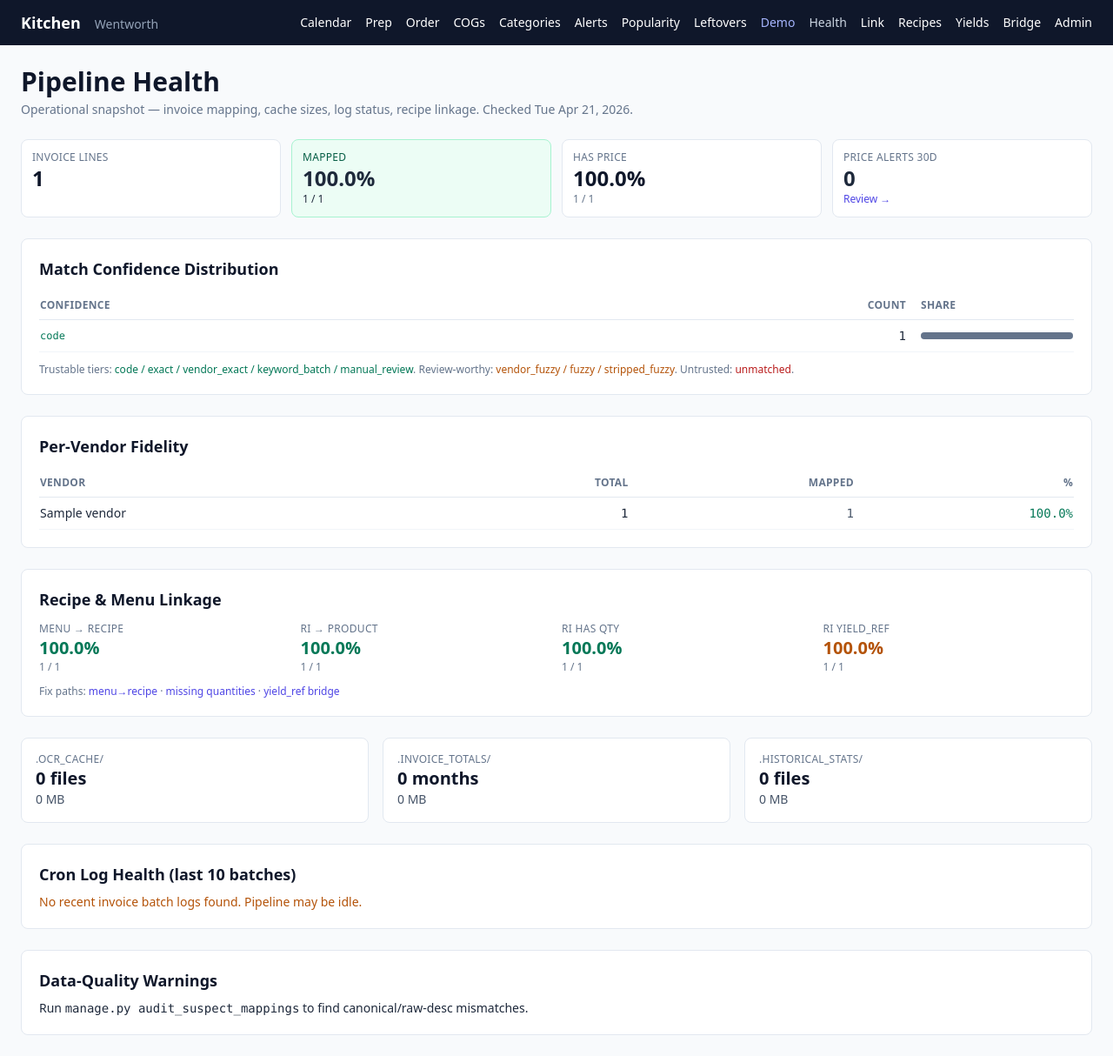
After one commit to seanwil789/Inventory-Management-Project, a Django app: page /pipeline-health/ in a window 1280 px wide. The commit adds this page. Shown: the whole page at 87% size. Run offline with Django 5.2, Linux system fonts and the light colour scheme; a user stored in the database is signed in; tables that the repository leaves empty hold one stand-in row (values such as "Sample post"); some libraries are stand-ins or nearby versions.

Commit message:
Add /pipeline-health/ dashboard — O1 from the audit
Operational at-a-glance for the invoice pipeline. One page covers:

  - Invoice-line counts: total, mapped, has-price, recent price alerts
  - Match-confidence histogram with tier coloring (trustable / review /
    untrusted)
  - Per-vendor fidelity %
  - Recipe linkage KPIs (Menu→Recipe, RI→Product, RI has qty, RI has
    yield_ref) with actionable fix-path links
  - Cache sizes (.ocr_cache, .invoice_totals, .historical_stats)
  - Cron log health — errors flagged in last 10 batch runs
  - Data-quality warnings: unmatched lines, orphan products, + commands
    to run for cleanup

No heavy computation; safe to hit frequently. Added to top nav under
the 'Health' link. Suite unchanged at 156 — this is an analytical view,
tested via smoke render (HTTP 200).

Co-Authored-By: Claude Opus 4.7 (1M context) <noreply@anthropic.com>

```diff
--- a/myapp/templates/myapp/base.html
+++ b/myapp/templates/myapp/base.html
@@ -27,6 +27,7 @@
       <a href="{% url 'popularity_dashboard' %}" class="hover:text-slate-200" title="Aggregated MealService popularity stats">Popularity</a>
       <a href="{% url 'leftovers_view' %}" class="hover:text-slate-200" title="Aging leftovers in the fridge">Leftovers</a>
       <a href="{% url 'demo_ready' %}" class="hover:text-slate-200 text-indigo-300" title="Demo-day readiness checklist">Demo</a>
+      <a href="{% url 'pipeline_health' %}" class="hover:text-slate-200 text-slate-300" title="Invoice pipeline + recipe linkage + cache health">Health</a>
       <a href="{% url 'menu_bulk_link' %}" class="hover:text-slate-200" title="Link freetext menus to recipes">Link</a>
       <a href="{% url 'recipe_list' %}" class="hover:text-slate-200">Recipes</a>
       <a href="{% url 'yield_list' %}" class="hover:text-slate-200">Yields</a>
--- /dev/null
+++ b/myapp/templates/myapp/pipeline_health.html
@@ -0,0 +1,216 @@
+{% extends 'myapp/base.html' %}
+{% block title %}Pipeline Health{% endblock %}
+
+{% block content %}
+<div class="space-y-6">
+
+  <div>
+    <h1 class="text-2xl sm:text-3xl font-semibold text-slate-900">Pipeline Health</h1>
+    <p class="text-sm text-slate-500 mt-1">
+      Operational snapshot — invoice mapping, cache sizes, log status, recipe linkage.
+      Checked {{ today|date:"D M j, Y" }}.
+    </p>
+  </div>
+
+  <!-- KPI row: mapping + price coverage -->
+  <div class="grid grid-cols-2 sm:grid-cols-4 gap-3">
+    <div class="rounded-lg border border-slate-200 bg-white p-3">
+      <div class="text-xs text-slate-500 uppercase tracking-wide">Invoice lines</div>
+      <div class="text-2xl font-bold text-slate-900">{{ total_ili }}</div>
+    </div>
+    <div class="rounded-lg border
+      {% if mapped_pct >= 90 %}border-emerald-200 bg-emerald-50
+      {% elif mapped_pct >= 75 %}border-amber-200 bg-amber-50
+      {% else %}border-red-200 bg-red-50{% endif %} p-3">
+      <div class="text-xs uppercase tracking-wide
+        {% if mapped_pct >= 90 %}text-emerald-800
+        {% elif mapped_pct >= 75 %}text-amber-800
+        {% else %}text-red-800{% endif %}">Mapped</div>
+      <div class="text-2xl font-bold">{{ mapped_pct }}%</div>
+      <div class="text-xs">{{ mapped }} / {{ total_ili }}</div>
+    </div>
+    <div class="rounded-lg border border-slate-200 bg-white p-3">
+      <div class="text-xs text-slate-500 uppercase tracking-wide">Has price</div>
+      <div class="text-2xl font-bold text-slate-900">{{ with_price_pct }}%</div>
+      <div class="text-xs text-slate-500">{{ with_price }} / {{ total_ili }}</div>
+    </div>
+    <div class="rounded-lg border
+      {% if flagged_30d == 0 %}border-slate-200 bg-white{% else %}border-amber-200 bg-amber-50{% endif %} p-3">
+      <div class="text-xs uppercase tracking-wide
+        {% if flagged_30d == 0 %}text-slate-500{% else %}text-amber-800{% endif %}">Price alerts 30d</div>
+      <div class="text-2xl font-bold">{{ flagged_30d }}</div>
+      <div class="text-xs">
+        <a href="{% url 'price_alerts' %}" class="text-indigo-600 hover:underline">Review →</a>
+      </div>
+    </div>
+  </div>
+
+  <!-- Match confidence histogram -->
+  <div class="rounded-lg bg-white border border-slate-200 p-5">
+    <h2 class="text-lg font-semibold text-slate-900 mb-3">Match Confidence Distribution</h2>
+    <table class="w-full text-sm">
+      <thead class="text-xs uppercase text-slate-500 tracking-wide">
+        <tr class="border-b border-slate-200">
+          <th class="text-left py-2">Confidence</th>
+          <th class="text-right py-2">Count</th>
+          <th class="text-left py-2 pl-4">Share</th>
+        </tr>
+      </thead>
+      <tbody>
+        {% for row in confidence_rows %}
+        <tr class="border-b border-slate-100">
+          <td class="py-2 font-mono text-xs
+            {% if row.label == 'code' or row.label == 'vendor_exact' or row.label == 'exact' or row.label == 'keyword_batch' or row.label == 'manual_review' %}text-emerald-700
+            {% elif row.label == 'vendor_fuzzy' or row.label == 'fuzzy' or row.label == 'stripped_fuzzy' %}text-amber-700
+            {% elif row.label == 'unmatched' %}text-red-700
+            {% else %}text-slate-500{% endif %}">{{ row.label }}</td>
+          <td class="py-2 text-right font-mono">{{ row.n }}</td>
+          <td class="py-2 pl-4 w-48">
+            <div class="w-full bg-slate-100 rounded h-2">
+              <div class="bg-slate-500 h-2 rounded" style="width: {% widthratio row.n total_ili 100 %}%"></div>
+            </div>
+          </td>
+        </tr>
+        {% endfor %}
+      </tbody>
+    </table>
+    <p class="text-xs text-slate-500 mt-3">
+      Trustable tiers: <span class="text-emerald-700">code / exact / vendor_exact / keyword_batch / manual_review</span>.
+      Review-worthy: <span class="text-amber-700">vendor_fuzzy / fuzzy / stripped_fuzzy</span>.
+      Untrusted: <span class="text-red-700">unmatched</span>.
+    </p>
+  </div>
+
+  <!-- Per-vendor fidelity -->
+  <div class="rounded-lg bg-white border border-slate-200 p-5">
+    <h2 class="text-lg font-semibold text-slate-900 mb-3">Per-Vendor Fidelity</h2>
+    <table class="w-full text-sm">
+      <thead class="text-xs uppercase text-slate-500 tracking-wide">
+        <tr class="border-b border-slate-200">
+          <th class="text-left py-2">Vendor</th>
+          <th class="text-right py-2">Total</th>
+          <th class="text-right py-2">Mapped</th>
+          <th class="text-right py-2">%</th>
+        </tr>
+      </thead>
+      <tbody>
+        {% for v in vendor_rows %}
+        <tr class="border-b border-slate-100">
+          <td class="py-2">{{ v.name }}</td>
+          <td class="py-2 text-right font-mono">{{ v.total }}</td>
+          <td class="py-2 text-right font-mono text-slate-600">{{ v.mapped }}</td>
+          <td class="py-2 text-right font-mono
+            {% if v.pct >= 90 %}text-emerald-700
+            {% elif v.pct >= 75 %}text-amber-700
+            {% else %}text-red-700{% endif %}">{{ v.pct }}%</td>
+        </tr>
+        {% endfor %}
+      </tbody>
+    </table>
+  </div>
+
+  <!-- Recipe linkage -->
+  <div class="rounded-lg bg-white border border-slate-200 p-5">
+    <h2 class="text-lg font-semibold text-slate-900 mb-3">Recipe & Menu Linkage</h2>
+    <div class="grid grid-cols-2 sm:grid-cols-4 gap-3">
+      <div>
+        <div class="text-xs text-slate-500 uppercase tracking-wide">Menu → Recipe</div>
+        <div class="text-xl font-bold
+          {% if menu_linked_pct >= 60 %}text-emerald-700
+          {% elif menu_linked_pct >= 30 %}text-amber-700
+          {% else %}text-red-700{% endif %}">{{ menu_linked_pct }}%</div>
+        <div class="text-xs text-slate-500">{{ menu_linked }} / {{ menu_total }}</div>
+      </div>
+      <div>
+        <div class="text-xs text-slate-500 uppercase tracking-wide">RI → Product</div>
+        <div class="text-xl font-bold
+          {% if ri_with_product_pct >= 90 %}text-emerald-700
+          {% else %}text-amber-700{% endif %}">{{ ri_with_product_pct }}%</div>
+        <div class="text-xs text-slate-500">{{ ri_with_product }} / {{ ri_total }}</div>
+      </div>
+      <div>
+        <div class="text-xs text-slate-500 uppercase tracking-wide">RI has qty</div>
+        <div class="text-xl font-bold
+          {% if ri_with_qty_pct >= 90 %}text-emerald-700
+          {% elif ri_with_qty_pct >= 70 %}text-amber-700
+          {% else %}text-red-700{% endif %}">{{ ri_with_qty_pct }}%</div>
+        <div class="text-xs text-slate-500">{{ ri_with_qty }} / {{ ri_total }}</div>
+      </div>
+      <div>
+        <div class="text-xs text-slate-500 uppercase tracking-wide">RI yield_ref</div>
+        <div class="text-xl font-bold
+          {% if ri_with_yieldref_pct >= 40 %}text-amber-700
+          {% else %}text-red-700{% endif %}">{{ ri_with_yieldref_pct }}%</div>
+        <div class="text-xs text-slate-500">{{ ri_with_yieldref }} / {{ ri_total }}</div>
+      </div>
+    </div>
+    <div class="text-xs text-slate-500 mt-3">
+      Fix paths:
+      <a href="{% url 'menu_bulk_link' %}" class="text-indigo-600 hover:underline">menu→recipe</a> ·
+      <a href="{% url 'recipe_missing_quantities' %}" class="text-indigo-600 hover:underline">missing quantities</a> ·
+      <a href="{% url 'yield_bridge' %}" class="text-indigo-600 hover:underline">yield_ref bridge</a>
+    </div>
+  </div>
+
+  <!-- Cache + filesystem artifacts -->
+  <div class="grid grid-cols-1 sm:grid-cols-3 gap-4">
+    <div class="rounded-lg bg-white border border-slate-200 p-4">
+      <div class="text-xs text-slate-500 uppercase tracking-wide">.ocr_cache/</div>
+      <div class="text-xl font-bold text-slate-900">{{ ocr_cache.files }} files</div>
+      <div class="text-sm text-slate-600">{{ ocr_cache.size_mb }} MB</div>
+    </div>
+    <div class="rounded-lg bg-white border border-slate-200 p-4">
+      <div class="text-xs text-slate-500 uppercase tracking-wide">.invoice_totals/</div>
+      <div class="text-xl font-bold text-slate-900">{{ invoice_totals.files }} months</div>
+      <div class="text-sm text-slate-600">{{ invoice_totals.size_mb }} MB</div>
+    </div>
+    <div class="rounded-lg bg-white border border-slate-200 p-4">
+      <div class="text-xs text-slate-500 uppercase tracking-wide">.historical_stats/</div>
+      <div class="text-xl font-bold text-slate-900">{{ historical_stats.files }} file{{ historical_stats.files|pluralize }}</div>
+      <div class="text-sm text-slate-600">{{ historical_stats.size_mb }} MB</div>
+    </div>
+  </div>
+
+  <!-- Cron log health -->
+  <div class="rounded-lg bg-white border border-slate-200 p-5">
+    <h2 class="text-lg font-semibold text-slate-900 mb-2">Cron Log Health (last 10 batches)</h2>
+    {% if log_health.recent == 0 %}
+      <p class="text-sm text-amber-700">No recent invoice batch logs found. Pipeline may be idle.</p>
+    {% elif log_health.errors_found > 0 %}
+      <p class="text-sm text-red-700">
+        <strong>{{ log_health.errors_found }} error-marked log{{ log_health.errors_found|pluralize }}</strong> in last 10 batches.
+        Inspect <code>{{ log_health.last }}</code>.
+      </p>
+    {% else %}
+      <p class="text-sm text-emerald-700">
+        All {{ log_health.recent }} recent batches look clean. Last: <code>{{ log_health.last }}</code>.
+      </p>
+    {% endif %}
+  </div>
+
+  <!-- Data-quality warnings -->
+  <div class="rounded-lg bg-white border border-slate-200 p-5">
+    <h2 class="text-lg font-semibold text-slate-900 mb-2">Data-Quality Warnings</h2>
+    <ul class="text-sm space-y-1">
+      {% if unmatched %}
+        <li>
+          <span class="text-red-700 font-bold">{{ unmatched }}</span> invoice lines with <code>unmatched</code> confidence.
+          {% if unmapped_age_days %}
+            Oldest: {{ unmapped_age_days }} days old. Run <code>discover_unmapped.py --write</code>.
+          {% endif %}
+        </li>
+      {% endif %}
+      {% if orphan_count %}
+        <li>
+          <span class="text-amber-700 font-bold">{{ orphan_count }}</span> orphan Product rows (0 invoice lines). Run
+          <code>manage.py audit_orphan_products</code>.
+        </li>
+      {% endif %}
+      <li>
+        Run <code>manage.py audit_suspect_mappings</code> to find canonical/raw-desc mismatches.
+      </li>
+    </ul>
+  </div>
+
+</div>
+{% endblock %}
--- a/myapp/urls.py
+++ b/myapp/urls.py
@@ -42,6 +42,7 @@ urlpatterns = [
     path('categories/',                     views.category_spend,      name='category_spend'),
     path('alerts/',                         views.price_alerts,        name='price_alerts'),
     path('demo/ready/',                     views.demo_ready,          name='demo_ready'),
+    path('pipeline-health/',                views.pipeline_health,     name='pipeline_health'),
     path('historical/',                     views.historical_dishes,   name='historical_dishes'),
     path('popularity/',                     views.popularity_dashboard, name='popularity_dashboard'),
     path('suggestions/',                    views.menu_suggestions,    name='menu_suggestions'),
--- a/myapp/views.py
+++ b/myapp/views.py
@@ -17,7 +17,7 @@ from collections import defaultdict
 from .forms import MenuForm, RecipeForm, RecipeIngredientFormSet, YieldReferenceForm
 from .models import (
     Census, IngredientSkipNote, InvoiceLineItem, Menu, MenuFreetextComponent,
-    PrepTask, Product, Recipe, RecipeIngredient, YieldReference,
+    PrepTask, Product, Recipe, RecipeIngredient, Vendor, YieldReference,
     PROTEIN_CHOICES, CONFLICT_LABELS, CONFLICT_ICONS,
 )
 
@@ -2059,6 +2059,135 @@ def price_alerts(request):
     })
 
 
+# ---- Pipeline health dashboard ----
+
+def pipeline_health(request):
+    """Operational dashboard for the invoice pipeline — mapping rate,
+    match-confidence distribution, per-vendor fidelity, cache sizes,
+    recent batch log status. Central place to answer 'is the pipeline
+    actually healthy' in one glance.
+
+    Cheap to compute — no DocAI calls, just DB aggregates + filesystem
+    stats. Safe to hit frequently."""
+    from collections import Counter
+    from pathlib import Path
+    from django.db.models import Count
+    from datetime import timedelta
+    import os
+
+    today = date.today()
+    window_start = today - timedelta(days=30)
+
+    # --- DB-side coverage ---
+    total_ili = InvoiceLineItem.objects.count()
+    mapped = InvoiceLineItem.objects.filter(product__isnull=False).count()
+    with_price = InvoiceLineItem.objects.filter(unit_price__isnull=False).count()
+    flagged = InvoiceLineItem.objects.filter(
+        price_flagged=True, invoice_date__gte=window_start,
+    ).count()
+    unmatched = InvoiceLineItem.objects.filter(match_confidence='unmatched').count()
+
+    # --- Match confidence histogram ---
+    conf_rows = (InvoiceLineItem.objects
+                 .values('match_confidence')
+                 .annotate(n=Count('id'))
+                 .order_by('-n'))
+    confidence_rows = [
+        {'label': r['match_confidence'] or '(blank)', 'n': r['n']}
+        for r in conf_rows
+    ]
+
+    # --- Per-vendor fidelity ---
+    vendor_rows = []
+    for v in Vendor.objects.all().order_by('name'):
+        vt = InvoiceLineItem.objects.filter(vendor=v).count()
+        vm = InvoiceLineItem.objects.filter(vendor=v, product__isnull=False).count()
+        if vt:
+            vendor_rows.append({
+                'name': v.name, 'total': vt, 'mapped': vm,
+                'pct': round(vm / vt * 100, 1),
+            })
+    vendor_rows.sort(key=lambda r: -r['total'])
+
+    # --- Cache + artifact sizes ---
+    from django.conf import settings as _settings
+    base = _settings.BASE_DIR
+    def _dir_stats(p):
+        if not p.exists():
+            return {'exists': False, 'files': 0, 'size_mb': 0}
+        files = list(p.iterdir())
+        size = sum(f.stat().st_size for f in files if f.is_file())
+        return {'exists': True, 'files': len(files), 'size_mb': round(size / 1024 / 1024, 2)}
+
+    ocr_cache = _dir_stats(base / '.ocr_cache')
+    invoice_totals = _dir_stats(base / '.invoice_totals')
+    historical_stats = _dir_stats(base / '.historical_stats')
+
+    # --- Recent batch log health ---
+    logs_dir = base / 'logs'
+    recent_logs = sorted(logs_dir.glob('invoice_batch_*.log'))[-10:] if logs_dir.exists() else []
+    log_health = {'recent': len(recent_logs), 'errors_found': 0, 'last': None}
+    for log in recent_logs:
+        try:
+            content = log.read_text()
+            if 'Traceback' in content or 'ERROR' in content:
+                log_health['errors_found'] += 1
+            log_health['last'] = log.name
+        except OSError:
+            pass
+
+    # --- Orphan products + unmapped age ---
+    from django.db.models import Count as _Count
+    orphan_count = Product.objects.annotate(n=_Count('invoicelineitem')).filter(n=0).count()
+
+    # --- Unmapped queue — how long have unmapped items been sitting ---
+    oldest_unmapped = (InvoiceLineItem.objects
+                       .filter(match_confidence='unmatched')
+                       .order_by('invoice_date')
+                       .first())
+    unmapped_age_days = None
+    if oldest_unmapped and oldest_unmapped.invoice_date:
+        unmapped_age_days = (today - oldest_unmapped.invoice_date).days
+
+    # --- Recipe linkage ---
+    menu_total = Menu.objects.count()
+    menu_linked = Menu.objects.filter(recipe__isnull=False).count()
+
+    ri_total = RecipeIngredient.objects.count()
+    ri_with_product = RecipeIngredient.objects.filter(product__isnull=False).count()
+    ri_with_qty = RecipeIngredient.objects.filter(quantity__isnull=False).count()
+    ri_with_yieldref = RecipeIngredient.objects.filter(yield_ref__isnull=False).count()
+
+    return render(request, 'myapp/pipeline_health.html', {
+        'today': today,
+        'total_ili': total_ili,
+        'mapped': mapped,
+        'mapped_pct': round(mapped / total_ili * 100, 1) if total_ili else 0,
+        'with_price': with_price,
+        'with_price_pct': round(with_price / total_ili * 100, 1) if total_ili else 0,
+        'unmatched': unmatched,
+        'flagged_30d': flagged,
+        'confidence_rows': confidence_rows,
+        'vendor_rows': vendor_rows,
+        'ocr_cache': ocr_cache,
+        'invoice_totals': invoice_totals,
+        'historical_stats': historical_stats,
+        'log_health': log_health,
+        'orphan_count': orphan_count,
+        'unmapped_age_days': unmapped_age_days,
+        'menu_total': menu_total,
+        'menu_linked': menu_linked,
+        'menu_linked_pct': round(menu_linked / menu_total * 100, 1) if menu_total else 0,
+        'ri_total': ri_total,
+        'ri_with_product': ri_with_product,
+        'ri_with_product_pct': round(ri_with_product / ri_total * 100, 1) if ri_total else 0,
+        'ri_with_qty': ri_with_qty,
+        'ri_with_qty_pct': round(ri_with_qty / ri_total * 100, 1) if ri_total else 0,
+        'ri_with_yieldref': ri_with_yieldref,
+        'ri_with_yieldref_pct': round(ri_with_yieldref / ri_total * 100, 1) if ri_total else 0,
+    })
+
+
 # ---- Category spend/activity dashboard ----
 
 def category_spend(request):
```
